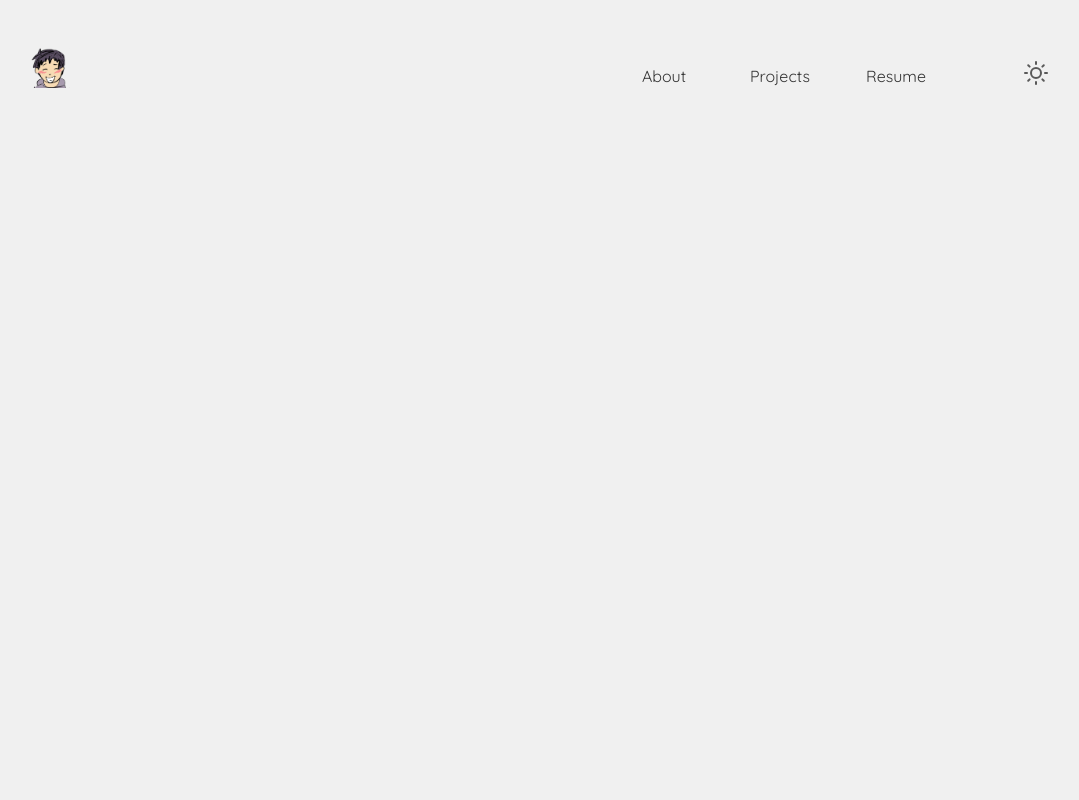
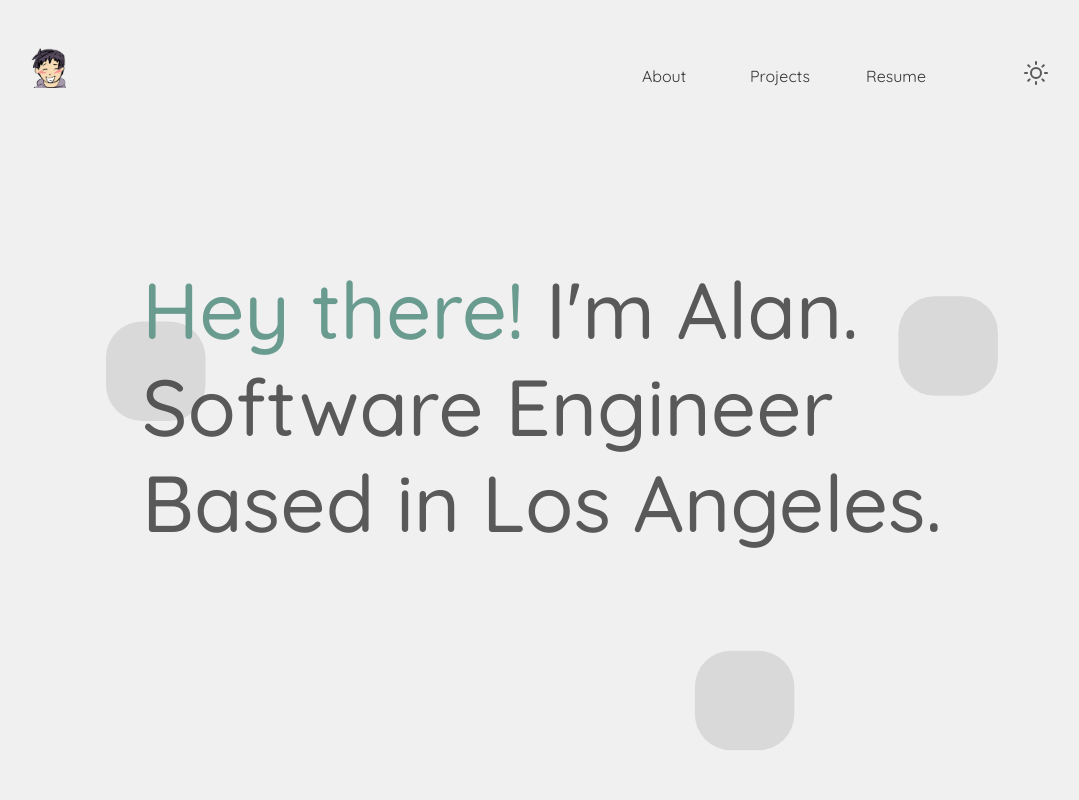
Before and after one commit to nhvn/portfolio, a React (Create React App) app: page / in a window 1280 px wide. Shown: the top 800 px of the page, without its empty margins (98-1177 px from the left). Built offline with nearby package versions, Linux system fonts and the light colour scheme.

Commit message:
Fixed intro cover, finally

```diff
--- a/src/HomePage.js
+++ b/src/HomePage.js
@@ -6,6 +6,11 @@ const HomePage = () => {
     <div className="home fade">
       <div className='intro1'>
         <object type="image/svg+xml" data="img/intro.svg">Your browser does not support SVG</object>
+        <div className='intro-text'>
+          <h1><span className='highlight1-1'>Hey there!</span> <span className='highlight1-2'>I'm Alan.</span></h1>
+          <h1><span className='highlight1-2'>Software Engineer</span></h1>
+          <h1><span className='highlight1-2'>Based in Los Angeles.</span></h1>
+        </div>
       </div>
       <div className="divider"></div>
       <Projects />
--- a/src/index.css
+++ b/src/index.css
@@ -211,16 +211,25 @@ footer {
 }
 
 /* HOME PAGE */
-
 .intro1 {
   margin: 10vh 0;
+  position: relative;
+}
+.intro-text {
+  position: absolute;
+  top: 10%;
+  left: 50%;
+  transform: translateX(-50%);
+}
+.intro-text h1 {
+  font-size: 6.2vw;
+  white-space: nowrap;
+  overflow: hidden;
+  text-overflow: ellipsis;
 }
 .home {
   margin: 0 auto 5rem;
   width: 80%;
-}
-.home h1 {
-  font-size: 5em;
 }
 .center {
   /* text-align: center; */
@@ -233,7 +242,6 @@ footer {
   flex: 2;
 }
 .small-paragraph {
-  /* color: rgba(51,51,51,.5); */
   display: block;
   margin-block-start: 1em;
   margin-block-end: 1em;
@@ -253,6 +261,13 @@ footer {
   font-weight: 500;
   color: #6a9b8f;
   animation: fadeIn 1.5s ease-in-out 1;
+}
+.highlight1-1 {
+  font-weight: 500;
+  color: #6a9b8f;
+}
+.highlight1-2 {
+  animation: fadeIn 3s ease-in-out 1;
 }
 .highlight2 {
   font-weight: 500;
@@ -290,7 +305,7 @@ footer {
 .contact-list img:hover {
   opacity: 0.6;
 }
-@media screen and (max-width: 1000px) {
+@media screen and (max-width: 1130px) {
   .flex {
     display: block;
   }
```
Also changed, not shown: public/img/intro.svg.
